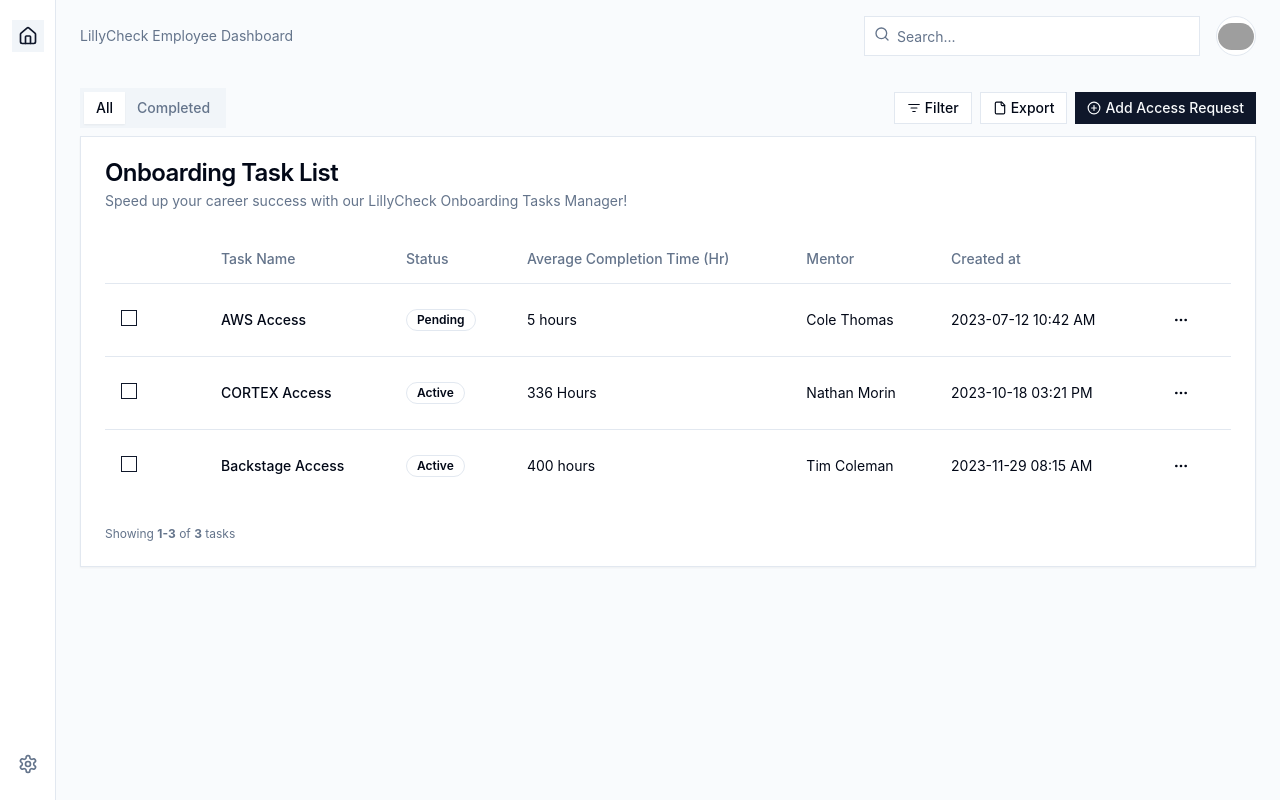
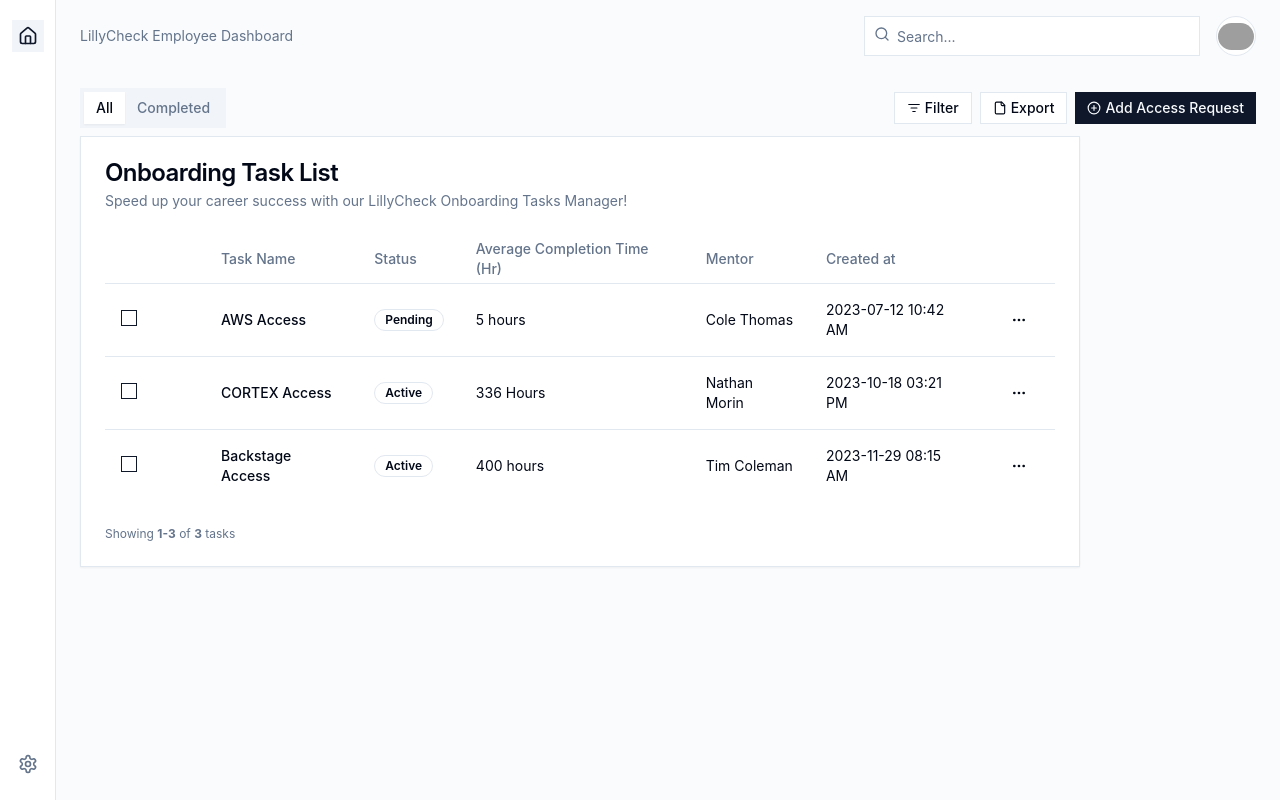
Before and after one commit to RajaATAli/Lillycheck, a Next.js app in the folder employee-onboarding/: page / in a window 1280 px wide. Built offline with nearby package versions, Linux system fonts and the light colour scheme; grey boxes are pictures that could not be loaded.

Commit message:
made UI consistent with diagram TODO: Implement progress bar

```diff
--- a/employee-onboarding/src/styles/globals.css
+++ b/employee-onboarding/src/styles/globals.css
@@ -74,6 +74,6 @@
     display: flex;
     flex-direction: column;
     width: 100%;
-    max-width: 1400px;
+    max-width: 1000px;
     margin: 0;
   }
```
